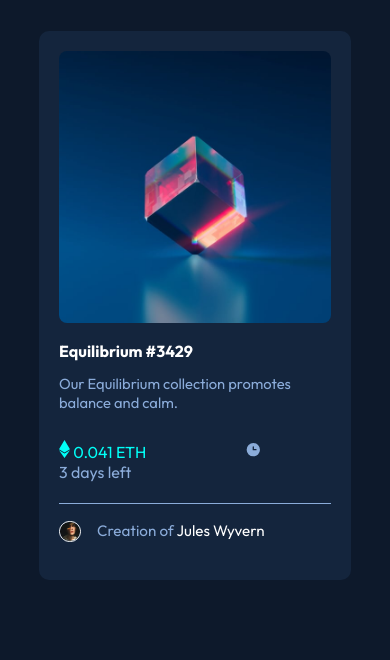
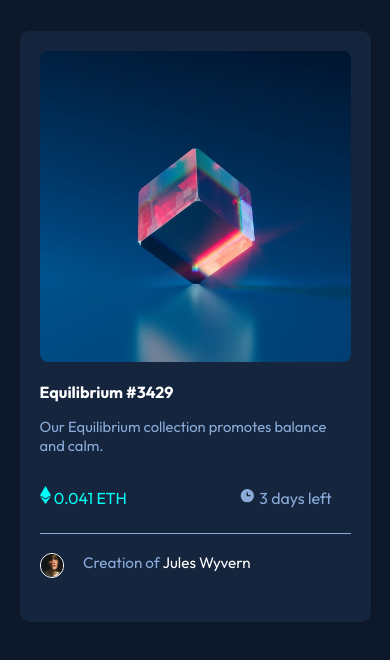
Before and after one commit to kareksalaheddine/nft-preview-card-component, a plain HTML site: page index.html in a window 390 px wide. Drawn offline with Linux system fonts and the light colour scheme.

Commit message:
Update styles.css

```diff
--- a/styles.css
+++ b/styles.css
@@ -83,7 +83,7 @@ hr {
 }
 @media only screen and (max-width:480px) {
 .nft-card{
-  width:80%;
-  height:65%;
+  width:90%;
+  height:70%;
 }
 }
```
